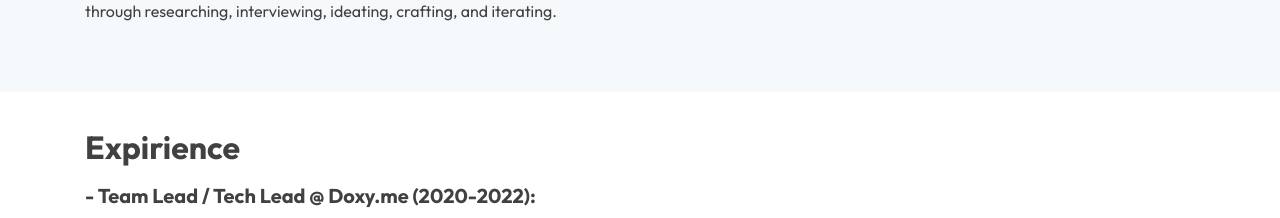
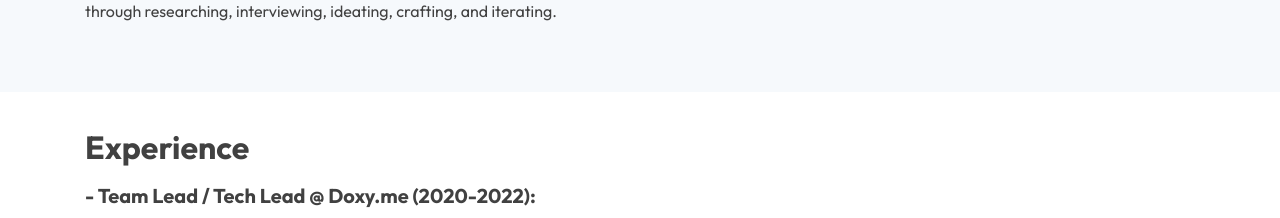
Before and after one commit to vlad-palii/vlad-palii.github.io, a React app: page / in a window 1280 px wide. Shown: the part 861-1079 px from the top of the page. Built offline with nearby package versions, Linux system fonts and the light colour scheme; a web font is replaced by a local one.

Commit message:
Fix typo.

```diff
--- a/src/components/cv.js
+++ b/src/components/cv.js
@@ -73,7 +73,7 @@ export default function CV() {
       <section className='examples-section-2'>
         <div className='container'>
           <h2>
-            Expirience
+            Experience
           </h2>
           <div className="row">
             <div className="col-sm">
```
